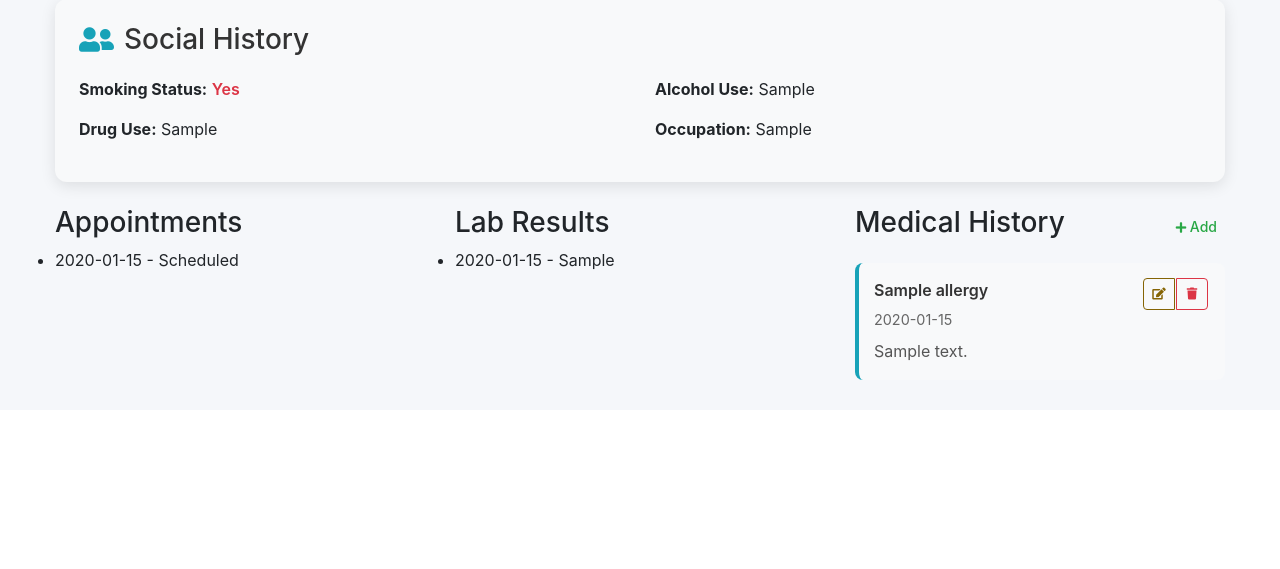
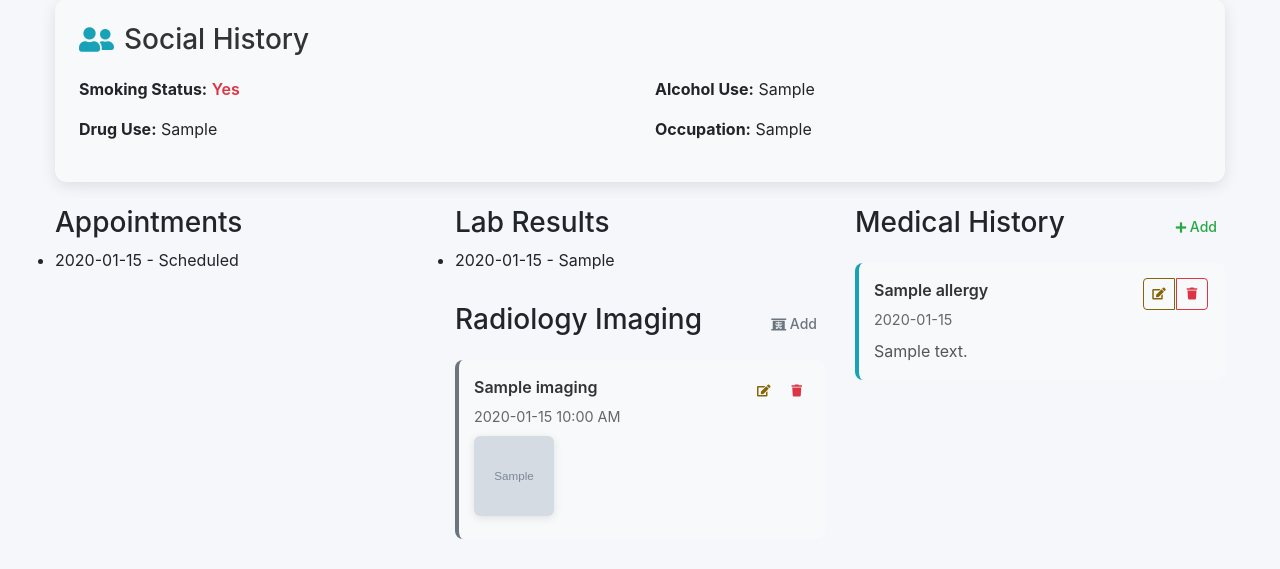
Before and after one commit to Mhd-Bashi/EHR, a Flask app: page /patient/1 in a window 1280 px wide. Shown: the part 442-1011 px from the top of the page. Before the commit the page ends 822 px from the top, so only its background shows below. Run offline with Flask 3, Linux system fonts and the light colour scheme; the visitor is signed in with stand-in values (Sample User, id 1); tables that the repository leaves empty hold one stand-in row (values such as "Sample post"); grey boxes marked "Sample" are stand-in pictures.

Commit message:
feat: Add radiology imaging section to patient details view with image upload and modal support

```diff
--- a/app.py
+++ b/app.py
@@ -1488,6 +1488,11 @@
         .order_by(LaboratoryResult.date.desc())
         .all()
     )
+    radiology_imaging = (
+        RadiologyImaging.query.filter_by(patient_id=patient.id)
+        .order_by(RadiologyImaging.date.desc())
+        .all()
+    )
     medical_histories = (
         db.session.query(MedicalHistory, Allergy)
         .join(Allergy, MedicalHistory.allergy_id == Allergy.id)
@@ -1500,6 +1505,7 @@
         patient=patient,
         appointments=appointments,
         lab_results=lab_results,
+        radiology_imaging=radiology_imaging,
         medical_histories=medical_histories,
     )
 
--- a/templates/view_patient.html
+++ b/templates/view_patient.html
@@ -142,6 +142,53 @@
             {% else %}
                 <p>No lab results found.</p>
             {% endif %}
+
+            <div style="display: flex; justify-content: space-between; align-items: center; margin-bottom: 15px; margin-top: 30px;">
+                <h3>Radiology Imaging</h3>
+                <a href="{{ url_for('add_radiology_imaging') }}?patient_id={{ patient.id }}"
+                   class="btn btn-outline-secondary btn-sm" title="Add Radiology Record">
+                    <i class="fas fa-x-ray"></i> Add
+                </a>
+            </div>
+            {% if radiology_imaging %}
+                {% for imaging in radiology_imaging %}
+                    <div style="background: #f8f9fa; padding: 15px; margin-bottom: 10px; border-radius: 8px; border-left: 4px solid #6c757d;">
+                        <div style="display: flex; justify-content: space-between; align-items: start;">
+                            <div style="flex-grow: 1;">
+                                <div style="font-weight: 600; color: #333; margin-bottom: 5px;">
+                                    {{ imaging.name }}
+                                </div>
+                                <div style="color: #666; font-size: 0.9rem; margin-bottom: 8px;">
+                                    {{ imaging.date.strftime('%Y-%m-%d %I:%M %p') }}
+                                </div>
+                                {% if imaging.image_filename %}
+                                    <div style="margin-bottom: 8px;">
+                                        <img src="{{ url_for('radiology_image', filename=imaging.image_filename) }}"
+                                             alt="Radiology Image"
+                                             style="width: 80px; height: 80px; object-fit: cover; border-radius: 6px; cursor: pointer; box-shadow: 0 2px 8px rgba(0,0,0,0.1);"
+                                             onclick="openImageModal('{{ url_for('radiology_image', filename=imaging.image_filename) }}')">
+                                    </div>
+                                {% endif %}
+                            </div>
+                            <div style="display: flex; gap: 5px;">
+                                <a href="{{ url_for('edit_radiology_imaging', imaging_id=imaging.id) }}"
+                                   class="btn btn-outline-warning btn-sm" title="Edit Radiology Record">
+                                    <i class="fas fa-edit"></i>
+                                </a>
+                                <form method="POST" action="{{ url_for('delete_radiology_imaging', imaging_id=imaging.id) }}"
+                                      style="display: inline;"
+                                      onsubmit="return confirm('Are you sure you want to delete this radiology imaging record?')">
+                                    <button type="submit" class="btn btn-outline-danger btn-sm" title="Delete Radiology Record">
+                                        <i class="fas fa-trash"></i>
+                                    </button>
+                                </form>
+                            </div>
+                        </div>
+                    </div>
+                {% endfor %}
+            {% else %}
+                <p>No radiology imaging records found.</p>
+            {% endif %}
         </div>
         <div class="col-md-4">
             <div style="display: flex; justify-content: space-between; align-items: center; margin-bottom: 15px;">
@@ -187,10 +234,43 @@
         </div>
     </div>
 </div>
+
+<!-- Image Modal -->
+<div id="imageModal" style="display: none; position: fixed; z-index: 1000; left: 0; top: 0; width: 100%; height: 100%; overflow: auto; background-color: rgba(0,0,0,0.9);" onclick="closeImageModal()">
+    <div style="position: relative; margin: auto; padding: 0; width: 90%; max-width: 1200px; text-align: center; top: 50%; transform: translateY(-50%);">
+        <img id="modalImage" style="width: 100%; height: auto; max-height: 90vh; object-fit: contain;">
+        <span onclick="closeImageModal()" style="position: absolute; top: -50px; right: 0; color: #f1f1f1; font-size: 40px; font-weight: bold; cursor: pointer; transition: 0.3s;">&times;</span>
+    </div>
+</div>
 {% endblock %}
 
 {% block extra_js %}
 <script>
+    function openImageModal(imageSrc) {
+        document.getElementById('modalImage').src = imageSrc;
+        document.getElementById('imageModal').style.display = 'block';
+        document.body.style.overflow = 'hidden';
+    }
+
+    function closeImageModal() {
+        document.getElementById('imageModal').style.display = 'none';
+        document.body.style.overflow = 'auto';
+    }
+
+    // Close modal when clicking outside the image
+    document.getElementById('imageModal').addEventListener('click', function(e) {
+        if (e.target === this) {
+            closeImageModal();
+        }
+    });
+
+    // Close modal with Escape key
+    document.addEventListener('keydown', function(e) {
+        if (e.key === 'Escape') {
+            closeImageModal();
+        }
+    });
+
     function editMedicalHistory(historyId) {
         // For now, redirect to add page with edit parameter
         // You can create a dedicated edit route later
```
